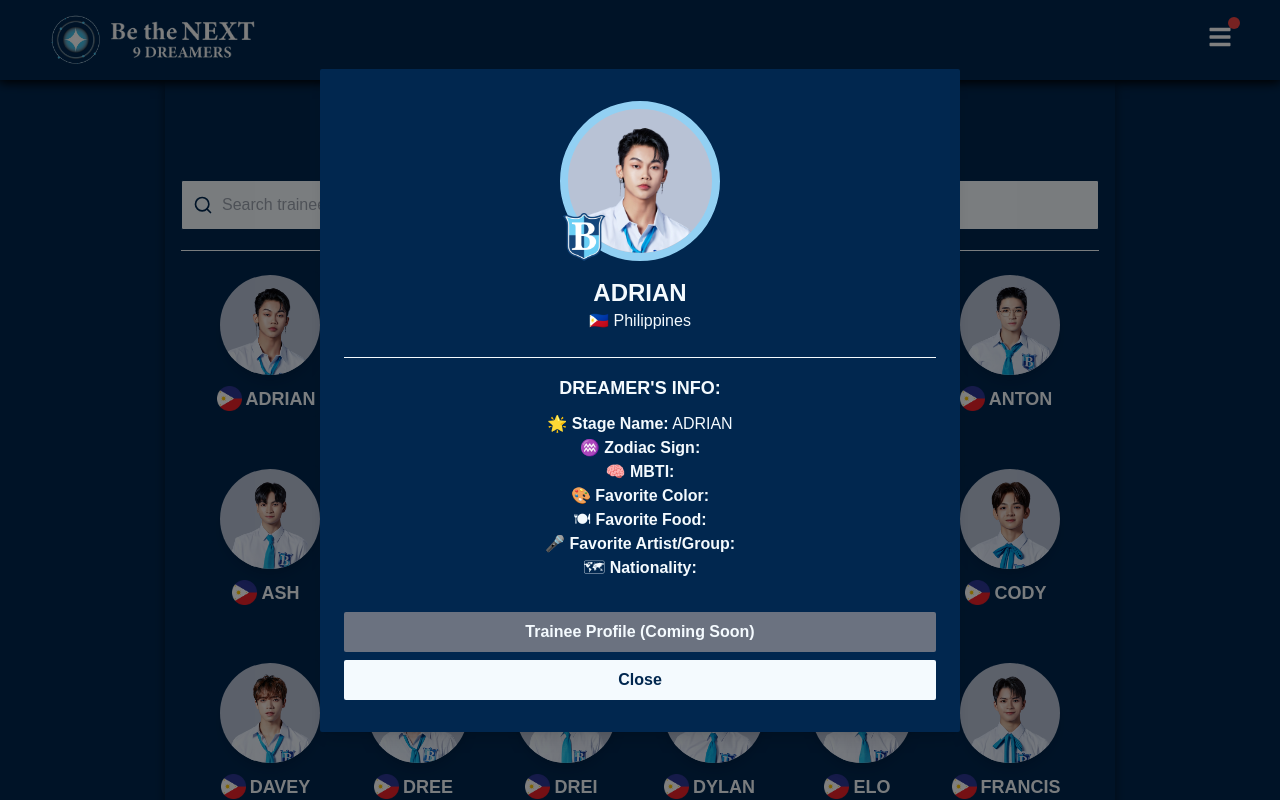
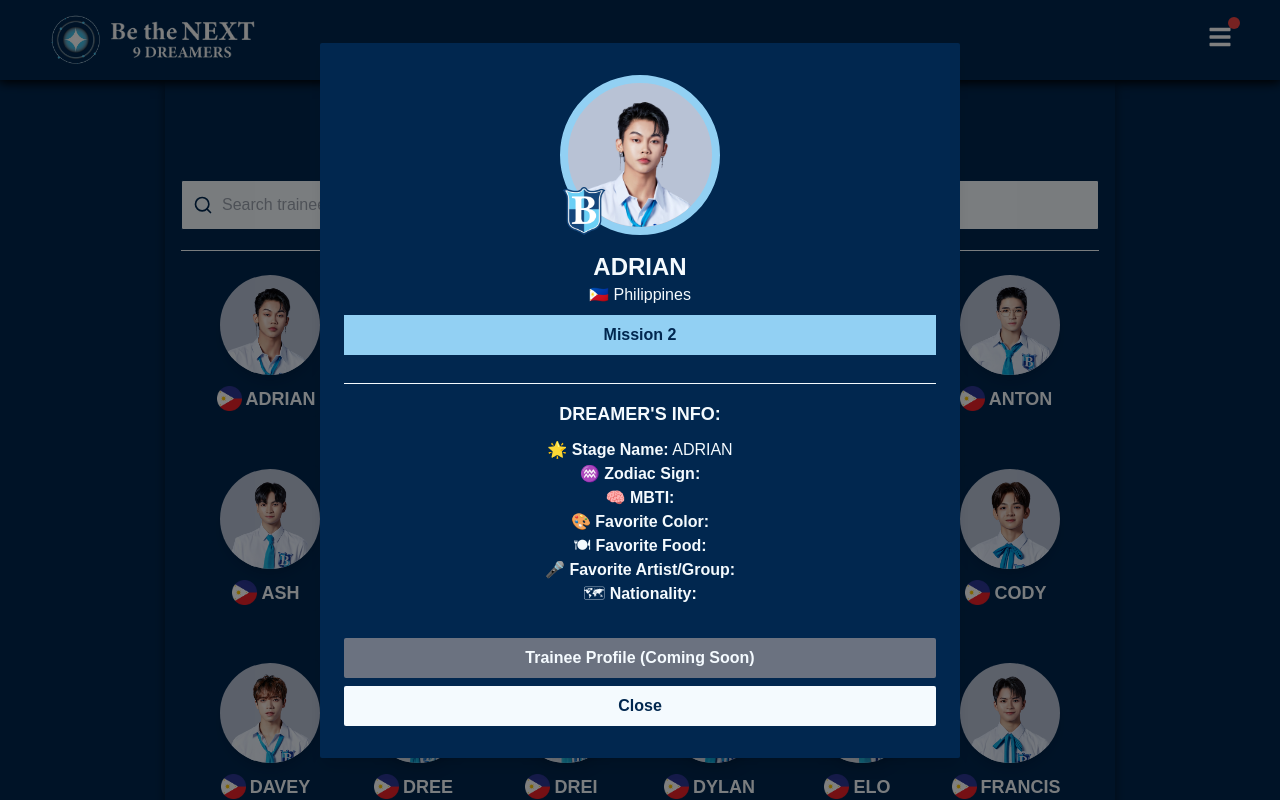
Before and after one commit to dadalman/btn-bias-list, a Next.js app: page /trainees-list in a window 1280 px wide. Both pictures are taken after a click on the button 270 px from the left and 325 px from the top of the page. Shown: the top 800 px of the page. Built offline with nearby package versions, Linux system fonts and the light colour scheme.

Commit message:
Added trainee status and selection filter

```diff
--- a/components/SelectionModal.tsx
+++ b/components/SelectionModal.tsx
@@ -17,10 +17,15 @@
 
   if (!isOpen) return null;
 
-  // Filter trainees based on search input
-  const filteredTrainees = traineesTransparent.filter((trainee) =>
-    trainee.name.toLowerCase().includes(search.toLowerCase())
-  );
+  // Filter trainees: Only those who are finalists + match search input
+  const filteredTrainees = traineesTransparent
+    .filter(
+      (trainee) =>
+        trainee.status === "finalist" || trainee.status === "mission 2"
+    )
+    .filter((trainee) =>
+      trainee.name.toLowerCase().includes(search.toLowerCase())
+    );
 
   // Function to update trainee by rank in IndexedDB
   const updateTraineeByRank = async (
--- a/components/TraineeModal.tsx
+++ b/components/TraineeModal.tsx
@@ -14,6 +14,7 @@
   favoriteArtist: string;
   nationality: string;
   tmi: string[];
+  status?: string; // <-- Added status
 }
 
 // Mapping of country codes to full country names
@@ -50,6 +51,14 @@
   const countryCode = trainee.country.toUpperCase();
   const countryName = countryNameMap[countryCode] || "Unknown Country";
 
+  // Determine display status
+  const displayStatus =
+    trainee.status === "mission 1"
+      ? "Mission 1"
+      : trainee.status === "mission 2" || trainee.status === "finalist"
+      ? "Mission 2"
+      : null;
+
   // Handle clicking outside the modal content
   const handleBackdropClick = (e: React.MouseEvent<HTMLDivElement>) => {
     if (e.target === e.currentTarget) {
@@ -82,6 +91,11 @@
         <p className="text-md mb-2">
           {getCountryFlagEmoji(countryCode)} {countryName}
         </p>
+        {displayStatus && (
+          <div className="bg-[#92D0F3] text-[#01274F] font-bold py-2 px-4  inline-block mb-3">
+            {displayStatus}
+          </div>
+        )}
         <hr className="border-[#F4FAFE] my-4" />
 
         {/* Dreamers Info */}
@@ -107,6 +121,7 @@
         <p>
           🗺 <b>Nationality:</b> {trainee.nationality}
         </p>
+
         {/* TMI Section */}
         {trainee.tmi && trainee.tmi.length > 0 && (
           <div className="mt-4 text-center">
--- a/data/traineesTransparent.ts
+++ b/data/traineesTransparent.ts
@@ -12,6 +12,7 @@
     nationality: "",
     message:
       "Hi Adi! We were together sa auditions at sa signing dito sa loob ng shoow. No eme, you are one of the people na I truly believe has the potential to make it big sa industry. I know na you faced a lot of challenges here, especially with being in a team, but I know na it's not just me who saw how much you've improved. Not just as an artist, but as a person also. Hwaiting always Adi! I hope to see you shine on stage soon! - Davey",
+    status: "mission 2",
   },
   {
     id: 2,
@@ -26,6 +27,7 @@
     nationality: "Filipino",
     message:
       "Aiaaaan! Huhu, you're one of the big heartbreaks during the final eliminations. I still remember how much you took good care of me when I got so sick to the point that I was just curling up and was screaming in pain. My headache was so bad but you were so patient in helping me get better. It meant a lot to me, and I am happy to have met you and for you to become a friend of mine. This is not the end, and I know na we will meet eachother again! Hwaiting alwaaays. <3 - Davey",
+    status: "mission 2",
   },
   {
     id: 3,
@@ -40,7 +42,9 @@
     nationality: "Filipino (Half Chinese - Half Filipino)",
     message:
       "AJ! :<<< You know how much I expected you to be part of the Finals and to even debut in this show. I was genuinely surprised that you went home. :<< I know how determined you are to get to this stage. The world knows what a great performer you are. Please keep the light burning AJ. I know you will always shine brighter with how passionate you are. Absolutely no regrets pushing you to join this program. Hwaiting alwaysssss, see you soonest. <3 - Davey",
+    status: "mission 2",
   },
+
   {
     id: 4,
     name: "ALEX",
@@ -55,6 +59,7 @@
     tmi: ["I can sleep anywhere at any second."],
     message:
       "Alex! Kahibalo gyud ka na bisan lahi ta ug friend group, magkasinabot ra gyud ta dayon once mag-sturyahanay ta sa usa't-usa. Kahibalo ko na pangandoy usab gyud ni nimo na mag-idol. Talented gyud ka, kahibalo ka ana. Maayo unta ug ipadayun nimo ang nasugdan na. Magkita ra pud ta usab Alex puhoooon. Hwaiting lang sige aaah! See you soonest. <3 - Davey",
+    status: "mission 1",
   },
   {
     id: 5,
@@ -69,6 +74,7 @@
     nationality: "Filipino",
     message:
       "Allllyy!! BBOOM BBOOOM! Alam moooo, masaya ako na I was able to perform with you before we parted waaays. Unforgotteble sa akin ang usapan natin during that one breakfast pagkatapos natin mag-recordiiing, haha. Doon ko kayo mas nakilala, at kung ano ang mga ginagawa nyo bago kayo pumasok dito sa shoow. I hope you're doing great now and you'll be able to reach your goaals. Hwaiting rin always Allyyy! <3 - Davey",
+    status: "mission 2",
   },
   {
     id: 6,
@@ -87,6 +93,7 @@
       "I baked and sold cookies online before becoming a trainee",
       "I don’t like cooked fish",
     ],
+    status: "mission 2",
   },
   {
     id: 7,
@@ -99,6 +106,7 @@
     favoriteFood: "Pork Steak",
     favoriteArtist: "JUNNY 주니, Sabrina Carpenter",
     nationality: "Filipino (Half Mermaid - Half Fairy)",
+    status: "mission 1",
   },
   {
     id: 8,
@@ -111,6 +119,7 @@
     favoriteFood: "Steak, Burger, Chicken Wings",
     favoriteArtist: "Taylor Swift, Girls' Generation/SNSD 소녀시대",
     nationality: "Filipino",
+    status: "mission 2",
   },
   {
     id: 9,
@@ -123,6 +132,7 @@
     favoriteFood: "Tinolang Manok",
     favoriteArtist: "Colde, Zico 지코, Conan Gray, The 1975, SCRUBB",
     nationality: "Filipino",
+    status: "mission 1",
   },
   {
     id: 10,
@@ -135,6 +145,7 @@
     favoriteFood: "",
     favoriteArtist: "ENHYPEN",
     nationality: "Filipino",
+    status: "mission 2",
   },
   {
     id: 11,
@@ -147,6 +158,7 @@
     favoriteFood: "",
     favoriteArtist: "",
     nationality: "",
+    status: "finalist",
   },
   {
     id: 12,
@@ -159,6 +171,7 @@
     favoriteFood: "Chicken BBQ",
     favoriteArtist: "ATEEZ (Mingi and San), Stray Kids (Hyunjin)",
     nationality: "Filipino",
+    status: "mission 2",
   },
   {
     id: 13,
@@ -181,6 +194,7 @@
       "I formerly joined a pop idol survival show, Top Class: Rise to P-pop Stardom.",
       ,
     ],
+    status: "finalist",
   },
   {
     id: 14,
@@ -193,6 +207,7 @@
     favoriteFood: "",
     favoriteArtist: "",
     nationality: "",
+    status: "mission 1",
   },
   {
     id: 15,
@@ -205,6 +220,7 @@
     favoriteFood: "",
     favoriteArtist: "",
     nationality: "",
+    status: "voluntary exit",
   },
   {
     id: 16,
@@ -217,6 +233,7 @@
     favoriteFood: "Tocino",
     favoriteArtist: "Justin Bieber",
     nationality: "Filipino",
+    status: "finalist",
   },
   {
     id: 17,
@@ -229,6 +246,7 @@
     favoriteFood: "Filet Mignon, Fried Chicken, BBQ Beef Ribs",
     favoriteArtist: "Doja Cat",
     nationality: "Filipino (Half Chinese - Half Garter)",
+    status: "mission 1",
   },
   {
     id: 18,
@@ -241,6 +259,7 @@
     favoriteFood: "Chocolate",
     favoriteArtist: "Hoshi (SVT 세븐틴) ",
     nationality: "Filipino",
+    status: "finalist",
   },
   {
     id: 19,
@@ -253,6 +272,7 @@
     favoriteFood: "EVERYTHING, ANYTHIIING",
     favoriteArtist: "Bruno Mars, Ariana Grande, TWICE",
     nationality: "Filipino (1/4 Chinese, 1/8 Spanish)",
+    status: "finalist",
   },
   {
     id: 20,
@@ -270,6 +290,7 @@
       "Gamer (Cookierun: Kingdom, Dead by Daylight, Apex Legends)",
       "Loves the ocean and everything related to it.",
     ],
+    status: "mission 1",
   },
   {
     id: 21,
@@ -282,6 +303,7 @@
     favoriteFood: "Ice Cream (Cookies & Cream)",
     favoriteArtist: "BINI",
     nationality: "Filipino",
+    status: "mission 1",
   },
   {
     id: 22,
@@ -294,6 +316,7 @@
     favoriteFood: "Humba (Filipino braised pork dish)",
     favoriteArtist: "ZEROBASEONE",
     nationality: "Filipino",
+    status: "mission 2",
   },
   {
     id: 23,
@@ -306,6 +329,7 @@
     favoriteFood: "",
     favoriteArtist: "",
     nationality: "",
+    status: "mission 2",
   },
   {
     id: 24,
@@ -318,6 +342,7 @@
     favoriteFood: "",
     favoriteArtist: "",
     nationality: "",
+    status: "mission 1",
   },
   {
     id: 25,
@@ -330,6 +355,7 @@
     favoriteFood: "",
     favoriteArtist: "",
     nationality: "",
+    status: "mission 1",
   },
   {
     id: 26,
@@ -342,6 +368,7 @@
     favoriteFood: "",
     favoriteArtist: "",
     nationality: "",
+    status: "mission 1",
   },
   {
     id: 27,
@@ -354,6 +381,7 @@
     favoriteFood: "",
     favoriteArtist: "",
     nationality: "",
+    status: "finalist",
   },
   {
     id: 28,
@@ -366,6 +394,7 @@
     favoriteFood: "Anything pastaaaaaa",
     favoriteArtist: "Chase Atlantic",
     nationality: "Filipino",
+    status: "finalist",
   },
   {
     id: 29,
@@ -378,6 +407,7 @@
     favoriteFood: "Siomai",
     favoriteArtist: "Ariana Grande",
     nationality: "Filipino",
+    status: "mission 2",
   },
   {
     id: 30,
@@ -390,6 +420,7 @@
     favoriteFood: "",
     favoriteArtist: "",
     nationality: "",
+    status: "mission 2",
   },
   {
     id: 31,
@@ -402,6 +433,7 @@
     favoriteFood: "",
     favoriteArtist: "",
     nationality: "Filipino",
+    status: "mission 1",
   },
   {
     id: 32,
@@ -414,6 +446,7 @@
     favoriteFood: "",
     favoriteArtist: "",
     nationality: "",
+    status: "mission 1",
   },
   {
     id: 33,
@@ -426,6 +459,7 @@
     favoriteFood: "",
     favoriteArtist: "",
     nationality: "",
+    status: "finalist",
   },
   {
     id: 34,
@@ -444,6 +478,7 @@
       "I have 8 cats.",
       "I'm a bookworm.",
     ],
+    status: "mission 1",
   },
   {
     id: 35,
@@ -457,6 +492,7 @@
     favoriteArtist:
       "ZEROBASEONE, UNIS, IZNA, Wave to Earth, NewJeans, ENHYPEN, CSR 첫사랑 (Cheotsarang), BINI, Katseye",
     nationality: "Filipino",
+    status: "mission 1",
   },
   {
     id: 36,
@@ -469,6 +505,7 @@
     favoriteFood: "",
     favoriteArtist: "",
     nationality: "",
+    status: "mission 1",
   },
   {
     id: 37,
@@ -481,6 +518,7 @@
     favoriteFood: "",
     favoriteArtist: "",
     nationality: "",
+    status: "mission 1",
   },
   {
     id: 38,
@@ -498,6 +536,7 @@
       "I've met ZEROBASEONE.",
       "I've been a hardcore bubble tea barista for 3 years.",
     ],
+    status: "mission 2",
   },
   {
     id: 39,
@@ -510,6 +549,7 @@
     favoriteFood: "",
     favoriteArtist: "",
     nationality: "",
+    status: "finalist",
   },
   {
     id: 40,
@@ -522,6 +562,7 @@
     favoriteFood: "",
     favoriteArtist: "",
     nationality: "",
+    status: "mission 2",
   },
   {
     id: 41,
@@ -540,6 +581,7 @@
       "K.O. danced Hard Carry for Dream Stage with BAMBAM, Youngjae (GOT7) x TNX on KCON 2023 Thailand.",
       "K.O. was a dancer in YOU BETTER LOVE ME CONCERT (Violette Wautier) and ZeeNunew 1st Concert.",
     ],
+    status: "mission 1",
   },
   {
     id: 42,
@@ -552,6 +594,7 @@
     favoriteFood: "Chips",
     favoriteArtist: "Ariana Grande",
     nationality: "Filipino",
+    status: "mission 2",
   },
   {
     id: 43,
@@ -564,6 +607,7 @@
     favoriteFood: "",
     favoriteArtist: "NewJeans, TWS",
     nationality: "Filipino",
+    status: "mission 2",
   },
   {
     id: 44,
@@ -591,6 +635,7 @@
       "Kylex loves to go to the gym and do home work outs",
       "Kylex used to play Valorant (Online first-person shooter game) professionally and has already represented Philippines against other countries in some Valorant tournaments.",
     ],
+    status: "finalist",
   },
   {
     id: 45,
@@ -603,6 +648,7 @@
     favoriteFood: "",
     favoriteArtist: "",
     nationality: "",
+    status: "mission 1",
   },
   {
     id: 46,
@@ -615,6 +661,7 @@
     favoriteFood: "",
     favoriteArtist: "",
     nationality: "",
+    status: "finalist",
   },
   {
     id: 47,
@@ -627,6 +674,7 @@
     favoriteFood: "Sinigang",
     favoriteArtist: "SB19, BTS, Felip (SB19)",
     nationality: "Filipino",
+    status: "mission 2",
   },
   {
     id: 48,
@@ -639,6 +687,7 @@
     favoriteFood: "Boba",
     favoriteArtist: "IVE, aespa, Keshi",
     nationality: "American, Thai",
+    status: "mission 2",
   },
   {
     id: 49,
@@ -651,6 +700,7 @@
     favoriteFood: "",
     favoriteArtist: "",
     nationality: "",
+    status: "mission 1",
   },
   {
     id: 50,
@@ -664,6 +714,7 @@
     favoriteArtist:
       "LOONA 이달의 소녀, BINI, Alamat, Adele, NIKI, Troye Sivan, Clara Benin, Reese Lansangan",
     nationality: "Filipino (1/8 Chinese)",
+    status: "mission 1",
   },
   {
     id: 51,
@@ -680,6 +731,7 @@
       "I love sleeping, eating, and playing games.",
       "I love memorizing choreographies",
     ],
+    status: "mission 1",
   },
   {
     id: 52,
@@ -692,6 +744,7 @@
     favoriteFood: "Padthai",
     favoriteArtist: "NCT DREAM",
     nationality: "Thai",
+    status: "mission 1",
   },
   {
     id: 53,
@@ -704,6 +757,7 @@
     favoriteFood: "Sinigang, Sopas",
     favoriteArtist: "GFriend & Dreamcatcher",
     nationality: "Filipino",
+    status: "mission 2",
   },
   {
     id: 54,
@@ -717,6 +771,7 @@
     favoriteArtist: "Treasure",
     nationality: "Thai",
     tmi: ["I love Coriander (ผักชี)"],
+    status: "mission 2",
   },
   {
     id: 55,
@@ -729,6 +784,7 @@
     favoriteFood: "Chicken Adobo, Chicken Curry",
     favoriteArtist: "UNIS, Illit, Olivia Rodrigo",
     nationality: "Filipino",
+    status: "mission 1",
   },
   {
     id: 56,
@@ -741,6 +797,7 @@
     favoriteFood: "",
     favoriteArtist: "",
     nationality: "",
+    status: "finalist",
   },
   {
     id: 57,
@@ -753,6 +810,7 @@
     favoriteFood: "Fries",
     favoriteArtist: "SZA, Ariana Grande, Troye Sivan",
     nationality: "Filipino",
+    status: "finalist",
   },
   {
     id: 58,
@@ -765,6 +823,7 @@
     favoriteFood: "",
     favoriteArtist: "",
     nationality: "",
+    status: "mission 2",
   },
   {
     id: 59,
@@ -777,6 +836,7 @@
     favoriteFood: "",
     favoriteArtist: "",
     nationality: "",
+    status: "mission 2",
   },
   {
     id: 60,
@@ -789,6 +849,7 @@
     favoriteFood: "Seafoods",
     favoriteArtist: "Morisette Amon, HORI7ON, Ariana Grande",
     nationality: "Filino",
+    status: "mission 1",
   },
   {
     id: 61,
@@ -801,6 +862,7 @@
     favoriteFood: "",
     favoriteArtist: "",
     nationality: "",
+    status: "voluntary exit",
   },
   {
     id: 62,
@@ -813,6 +875,7 @@
     favoriteFood: "",
     favoriteArtist: "",
     nationality: "",
+    status: "mission 1",
   },
   {
     id: 63,
@@ -826,6 +889,7 @@
     favoriteArtist: "Iz*One, Triple-S, Treasure",
     nationality: "Myanmar, Chinese",
     tmi: ["I love swimming, eating, cooking! IT IS MY FAVORITE"],
+    status: "finalist",
   },
   {
     id: 64,
@@ -838,6 +902,7 @@
     favoriteFood: "",
     favoriteArtist: "",
     nationality: "",
+    status: "mission 1",
   },
   {
     id: 65,
@@ -850,6 +915,7 @@
     favoriteFood: "",
     favoriteArtist: "",
     nationality: "",
+    status: "finalist",
   },
   {
     id: 66,
@@ -862,6 +928,7 @@
     favoriteFood: "",
     favoriteArtist: "",
     nationality: "",
+    status: "mission 1",
   },
   {
     id: 67,
@@ -874,6 +941,7 @@
     favoriteFood: "Ice Cream",
     favoriteArtist: "Iz*One, SZA, EXO, ZB1",
     nationality: "Filipino",
+    status: "mission 2",
   },
   {
     id: 68,
@@ -886,6 +954,7 @@
     favoriteFood: "Fried Chicken",
     favoriteArtist: "Sarah G, BTS, TWICE",
     nationality: "Filipino",
+    status: "mission 1",
   },
   {
     id: 69,
@@ -905,6 +974,7 @@
       "Ive written more than 100 Songs waiting to be released",
       "I AM LITERALLY PIKACHU",
     ],
+    status: "mission 2",
   },
   {
     id: 70,
@@ -917,6 +987,7 @@
     favoriteFood: "",
     favoriteArtist: "",
     nationality: "",
+    status: "mission 1",
   },
   {
     id: 71,
@@ -929,6 +1000,7 @@
     favoriteFood: "Burger, Delight (Drink), SB19",
     favoriteArtist: "TJ Monterde",
     nationality: "Filipino, Chinese",
+    status: "finalist",
   },
   {
     id: 72,
@@ -941,6 +1013,7 @@
     favoriteFood: "",
     favoriteArtist: "",
     nationality: "",
+    status: "finalist",
   },
   {
     id: 73,
@@ -953,6 +1026,7 @@
     favoriteFood: "",
     favoriteArtist: "",
     nationality: "",
+    status: "finalist",
   },
   {
     id: 74,
@@ -965,6 +1039,7 @@
     favoriteFood: "Fench Fries 🍟",
     favoriteArtist: "ATEEZ (에이티즈)",
     nationality: "Filipino",
+    status: "finalist",
   },
   {
     id: 75,
@@ -984,6 +1059,7 @@
       `Composes and writes his own songs and hopes that he can perform them in a group. He has written "My Astrophile" and "Promise"`,
       "Loves astrology and anything related to the stars, space, and the universe.",
     ],
+    status: "finalist",
   },
 ];
 
```
